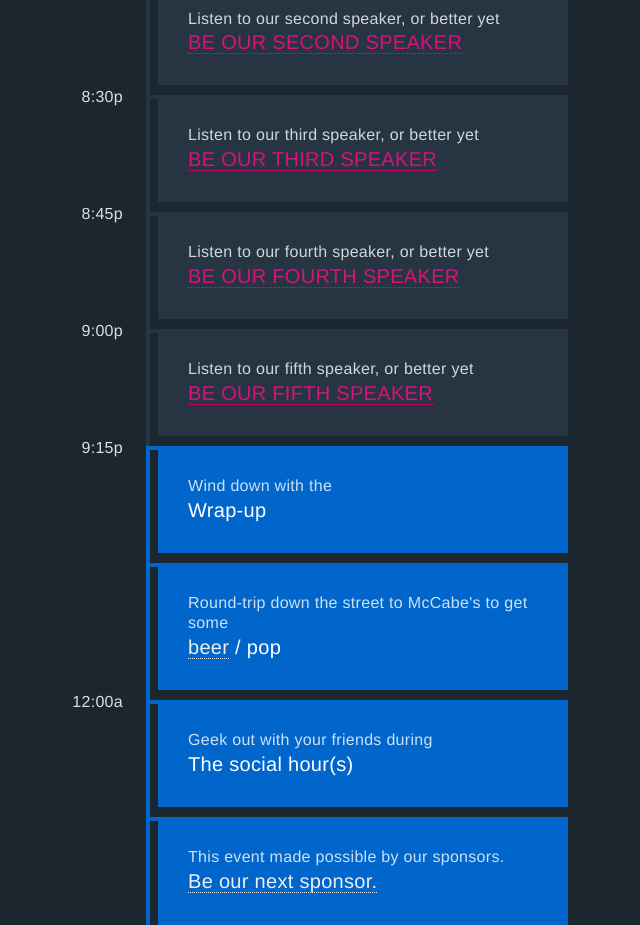
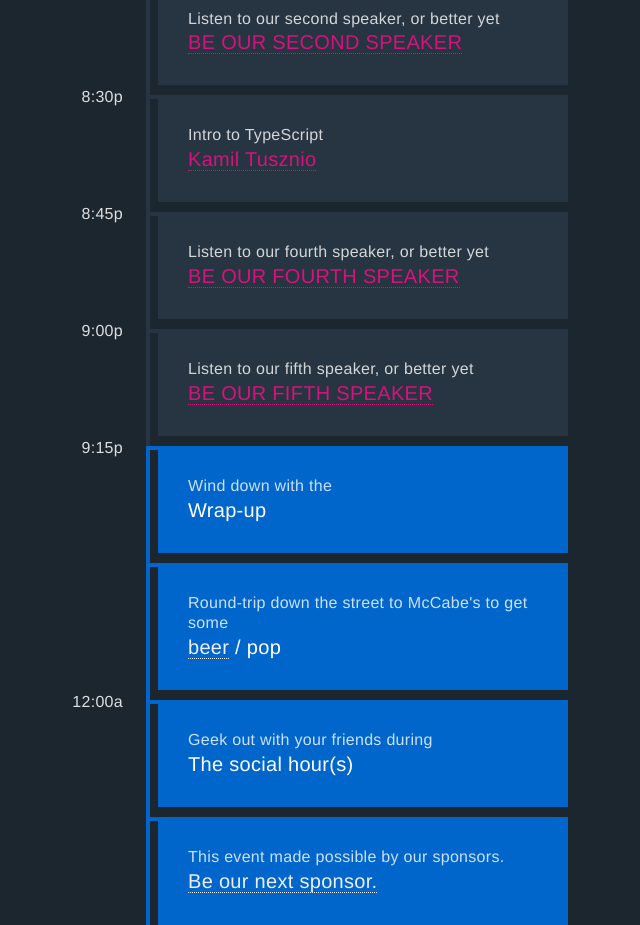
Before and after one commit to corridorjs/corridorjs.github.io, a website: page index.html in a window 1280 px wide. Shown: the part 1340-2265 px from the top of the page, without its empty margins (322-962 px from the left). Drawn offline with Linux system fonts and the light colour scheme.

Commit message:
added Kamil as a speaker

```diff
--- a/index.html
+++ b/index.html
@@ -121,8 +121,8 @@
             To add yourself to this slot, change the following two lines
             and add a short description paragraph in the pull request.
           -->
-          <small>Listen to our third speaker, or better yet</small>
-          <div><a href="https://github.com/corridorjs/corridorjs.github.io/edit/master/index.html">BE OUR THIRD SPEAKER</a></div>
+          <small>Intro to TypeScript</small>
+          <div><a href="https://twitter.com/ktusznio">Kamil Tusznio</a></div>
         </li>
         <li class="point speaker">
           <time>8:45p</time>
```
